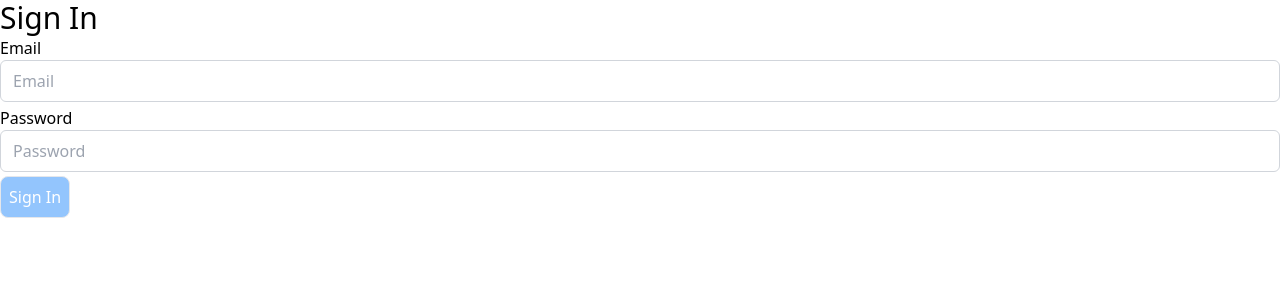
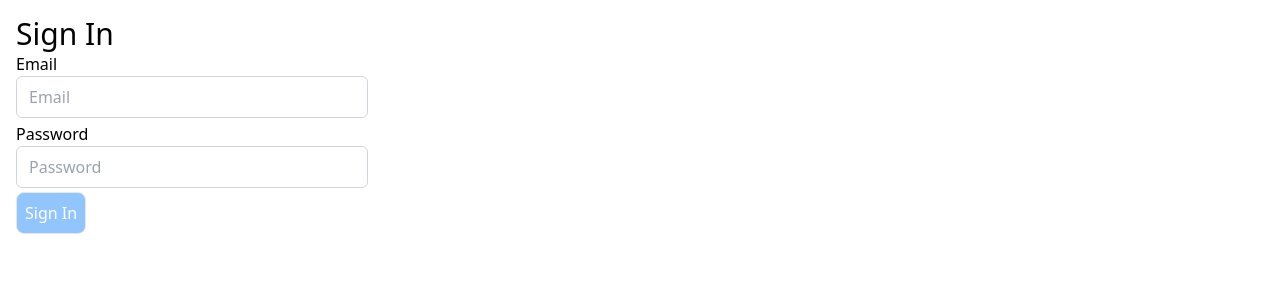
Before and after one commit to wanted-frontedend-team5/pre-onboarding-10th-1-5, a React (Create React App) app: page /signin in a window 1280 px wide. Shown: the top 300 px of the page. Built offline with nearby package versions, Linux system fonts and the light colour scheme.

Commit message:
design: App.jsx 의 Router 을 감싸는 div style 변경

```diff
--- a/src/App.js
+++ b/src/App.js
@@ -2,5 +2,9 @@ import React from 'react';
 import Router from './router/Router';
 
 export default function App() {
-  return <Router />;
+  return (
+    <div className="flex p-4 w-96">
+      <Router />
+    </div>
+  );
 }
```
